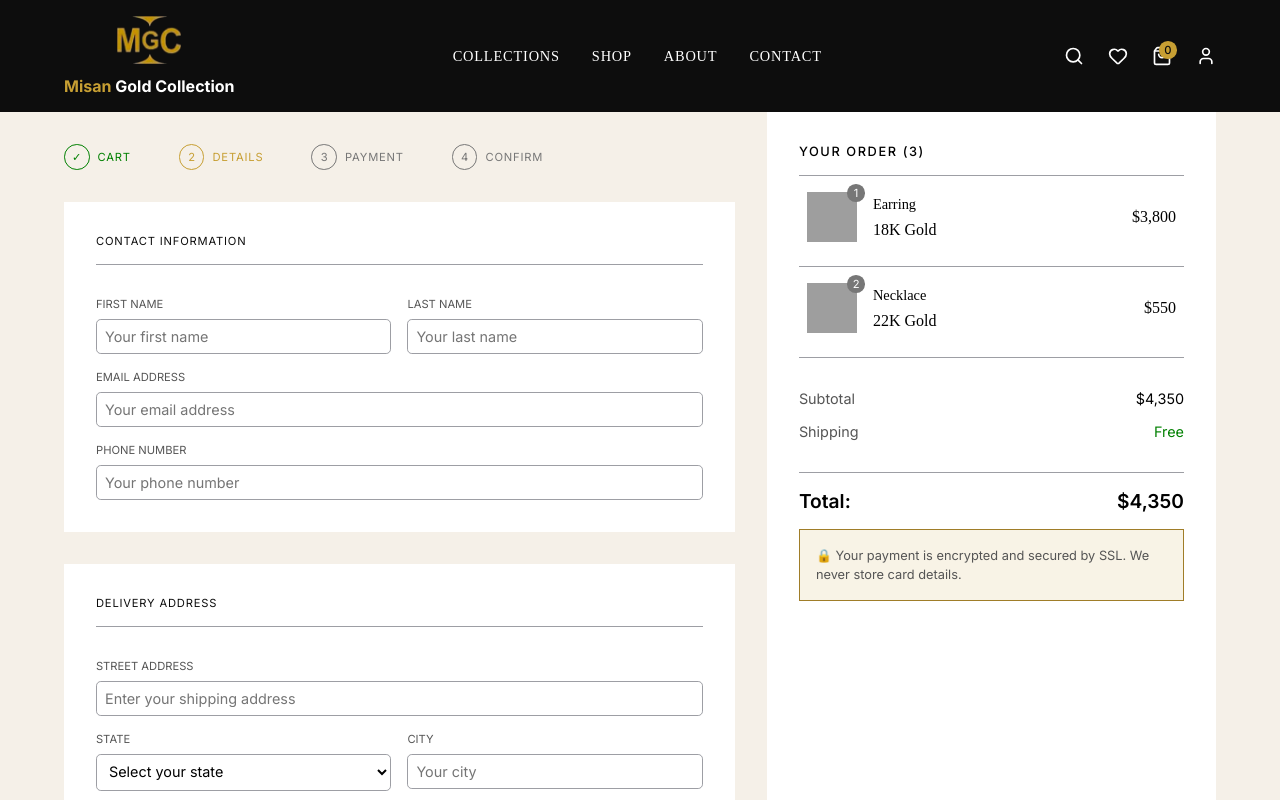
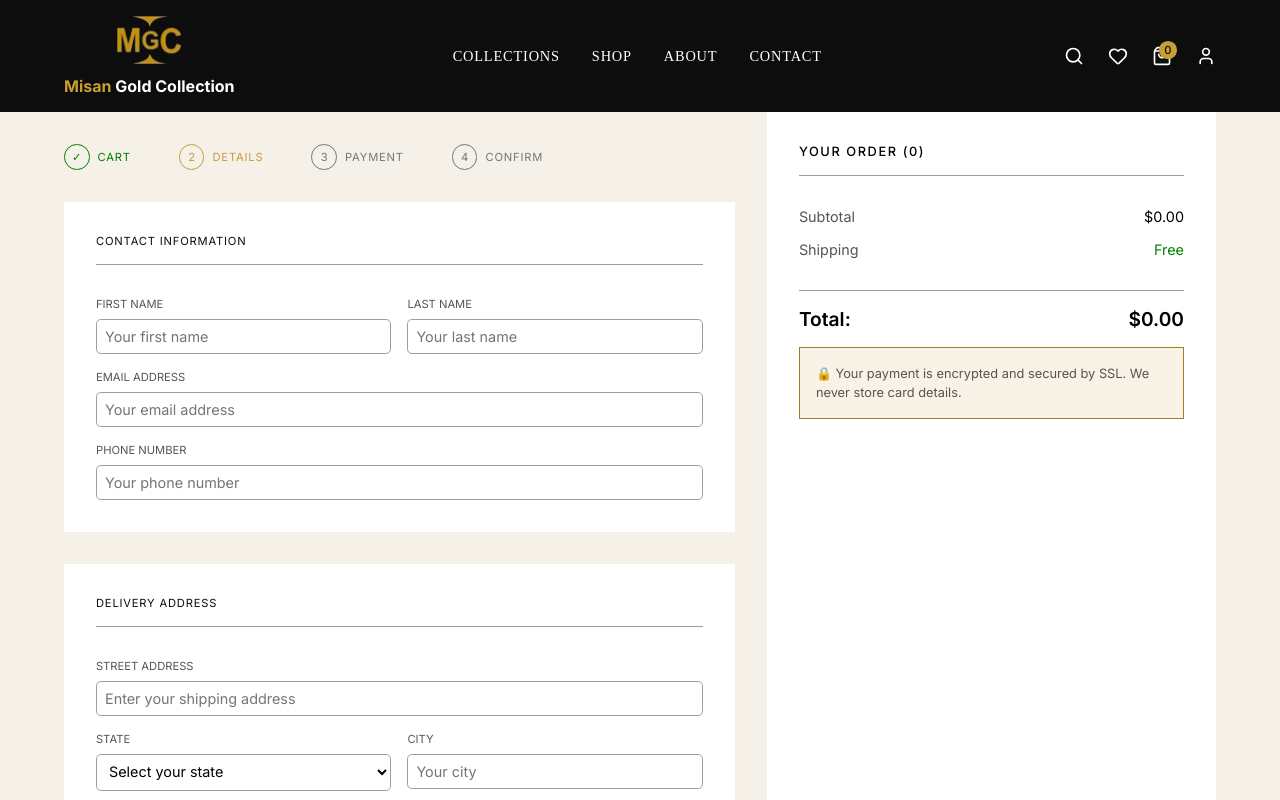
Before and after one commit to Dopetwist/MGC, a React (Vite) app in the folder client/: page /checkout in a window 1280 px wide. Shown: the top 800 px of the page. Built offline with nearby package versions, Linux system fonts and the light colour scheme; grey boxes are pictures that could not be loaded.

Commit message:
refactor: format prices appropriately

```diff
--- a/client/src/App.jsx
+++ b/client/src/App.jsx
@@ -92,7 +92,7 @@ function App() {
         <Route path="/about" element={<AboutPage />} />
         <Route path="/contact" element={<ContactPage />} />
         <Route path="/cart" element={<CartPage cart={cart} setCart={setCart} />} />
-        <Route path="/checkout" element={<CheckoutPage setCart={setCart} />} />
+        <Route path="/checkout" element={<CheckoutPage cart={cart} setCart={setCart} />} />
         <Route path="/confirmation" element={<OrderConfirmationPage />} />
       </Route>
     </Routes>
--- a/client/src/components/home/FeaturedProducts.jsx
+++ b/client/src/components/home/FeaturedProducts.jsx
@@ -45,6 +45,15 @@ function FeaturedProducts() {
     }
   ];
 
+  // Simple price formatter for USD.
+  function formatPrice(value) {
+    if (value == null) return ''
+    if (typeof value === 'number') {
+      return value.toLocaleString(undefined, { style: 'currency', currency: 'USD' })
+    }
+    return String(value)
+  }
+
   return (
 
     <section id="featured-products">
@@ -72,9 +81,9 @@ function FeaturedProducts() {
                 </p>
                 <div className="price-aspect">
                   <div className="price-box">
-                    <p className="first-price">${piece.firstPrice.toFixed(2)}</p>
+                    <p className="first-price">{formatPrice(piece.firstPrice)}</p>
                     {piece.discountPrice && (
-                      <p className="discount-price">${piece.discountPrice.toFixed(2)}</p>
+                      <p className="discount-price">{formatPrice(piece.discountPrice)}</p>
                     )}
                   </div>
 
--- a/client/src/index.css
+++ b/client/src/index.css
@@ -1876,7 +1876,7 @@ button.place-order:hover {
 }
 
 .product-name h2 {
-    font-size: 0.9rem;
+    font-size: 1rem;
     font-weight: 500;
     margin-bottom: 0.5rem;
 }
@@ -1884,14 +1884,14 @@ button.place-order:hover {
 .product-name p.cart-product-description {
     max-width: 300px;
     font-family: var(--inter);
+    font-size: 0.8rem;
+    color: #777;
+}
+
+.product-name .cart-purity-text {
+    font-family: var(--inter);
     font-size: 0.7rem;
-    color: #777;
-}
-
-.product-name .cart-purity-text {
-    font-family: var(--inter);
-    font-size: 0.7rem;
-    color: #777;
+    color: var(--deep-gold);
     margin-top: 0.5rem;
 }
 
--- a/client/src/pages/CartPage.jsx
+++ b/client/src/pages/CartPage.jsx
@@ -35,7 +35,14 @@ function CartPage({ cart, setCart }) {
         0
   );
 
-  const roundedTotal = total.toFixed(2);
+  // Simple price formatter for USD.
+  function formatPrice(value) {
+    if (value == null) return ''
+    if (typeof value === 'number') {
+      return value.toLocaleString(undefined, { style: 'currency', currency: 'USD' })
+    }
+    return String(value)
+  }
 
   // Remove item from cart and show toast
   const removeFromCart = (id) => {
@@ -127,7 +134,7 @@ function CartPage({ cart, setCart }) {
                         </div>
                       </div>
 
-                      <p className="body-text order-price">${(product.price * product.quantity).toFixed(2)}</p>
+                      <p className="body-text order-price">{formatPrice(product.price * product.quantity)}</p>
 
                       <p
                       className="remove-item"
@@ -167,7 +174,7 @@ function CartPage({ cart, setCart }) {
                 <div className="summary-stats">
                   <div className="subtotal cart-flex">
                     <p className="order-left-text">Subtotal ({`${cart.length} ${cart.length > 1 ? "items" : "item"}`})</p>
-                    <p className="subtotal-amount">${roundedTotal}</p>
+                    <p className="subtotal-amount">{formatPrice(total)}</p>
                   </div>
                   <div className="shipping cart-flex">
                     <p className="order-left-text">Shipping</p>
@@ -177,7 +184,7 @@ function CartPage({ cart, setCart }) {
 
                 <div className="total cart-flex">
                   <p>Total:</p>
-                  <p className="total-amount">${roundedTotal}</p>
+                  <p className="total-amount">{formatPrice(total)}</p>
                 </div>
 
                 <div className="action-buttons">
--- a/client/src/pages/CheckoutPage.jsx
+++ b/client/src/pages/CheckoutPage.jsx
@@ -1,9 +1,9 @@
 import { useState } from "react";
 import { useNavigate } from "react-router";
-import { CreditCard, Landmark } from "lucide-react";
+import { CreditCard, Landmark, MoveRight } from "lucide-react";
 
 
-function CheckoutPage({ setCart }) {
+function CheckoutPage({ cart, setCart }) {
 
   const [ type, setType ] = useState("");
 
@@ -11,6 +11,20 @@ function CheckoutPage({ setCart }) {
 
   const clearCart = () => {
       setCart([]); // Clear cart from local storage
+  }
+
+  const total = cart.reduce(
+    (acc, item) => acc + item.price * item.quantity,
+        0
+  );
+
+  // Simple price formatter for USD.
+  function formatPrice(value) {
+    if (value == null) return ''
+    if (typeof value === 'number') {
+      return value.toLocaleString(undefined, { style: 'currency', currency: 'USD' })
+    }
+    return String(value)
   }
 
   return (
@@ -131,7 +145,7 @@ function CheckoutPage({ setCart }) {
 
             {type === "transfer" && (
               <div className="transfer-container">
-                <p>Please transfer the total amount of <span><strong>$4,350</strong></span> to the below account!</p>
+                <p>Please transfer the total amount of <span><strong>{formatPrice(total)}</strong></span> to the below account!</p>
 
                 <div className="company-account">
                     <p><strong>Account Number:</strong> 0284954839</p>
@@ -153,53 +167,38 @@ function CheckoutPage({ setCart }) {
               clearCart();
             }}
             >
-              Place Order - $4,350
+              Place Order - {formatPrice(total)} <MoveRight />
             </button>
           </form>
         </div>
 
         <div className="second-section">
-          <h2 className="your-order">Your Order (3)</h2>
+          <h2 className="your-order">Your Order ({cart.length})</h2>
 
           <div className="order-items">
-            <div className="order-box">
+            {cart.map((product) => (
+              <div key={product.id} className="order-box">
                 <div className="product-image">
-                  <img src="/path/to/image" width={50} height={50} alt="" />
-                  <div className="item-quantity">1</div>
+                    <img src={product.image} width={50} height={50} alt={product.name} />
+                    <div className="item-quantity">{product.quantity}</div>
                 </div>
 
                 <div className="product-contents">
                   <div className="product-name">
-                  <h2 className="heading-text">Earring</h2>
+                    <h2 className="heading-text">{product.name}</h2>
 
-                  <p className="body-text">18K Gold</p>
+                    <p className="cart-purity-text">{product.purity}</p>
                   </div>
 
-                <p className="body-text order-price">$3,800</p>
+                  <p className="body-text order-price">{formatPrice(product.price)}</p>
                 </div>
               </div>
-
-            <div className="order-box">
-              <div className="product-image">
-                <img src="/path/to/image" width={50} height={50} alt="" />
-                <div className="item-quantity">2</div>
-              </div>
-
-              <div className="product-contents">
-                <div className="product-name">
-                  <h2 className="heading-text">Necklace</h2>
-
-                  <p className="body-text">22K Gold</p>
-                </div>
-
-                <p className="body-text order-price">$550</p>
-              </div>
-            </div>
+            ))}
 
             <div className="summary-stats">
               <div className="subtotal cart-flex">
                 <p className="order-left-text">Subtotal</p>
-                <p className="subtotal-amount">$4,350</p>
+                <p className="subtotal-amount">{formatPrice(total)}</p>
               </div>
               <div className="shipping cart-flex">
                 <p className="order-left-text">Shipping</p>
@@ -209,7 +208,7 @@ function CheckoutPage({ setCart }) {
 
             <div className="total cart-flex">
               <p>Total:</p>
-              <p className="total-amount">$4,350</p>
+              <p className="total-amount">{formatPrice(total)}</p>
             </div>
           </div>
 
--- a/client/src/pages/OrderConfirmationPage.jsx
+++ b/client/src/pages/OrderConfirmationPage.jsx
@@ -20,7 +20,7 @@ function OrderConfirmationPage() {
 
             <p className="payment-sub-text">Your order has been received and is being processed. You'll receive a confirmation email shortly.</p>
 
-            <p className="order-id">Order ID: #MGC39048</p>
+            <p className="order-id"><strong>Order ID:</strong> #MGC39048</p>
           </div>
 
           <button
```
Lines whose indentation alone changed are shown as unchanged.
